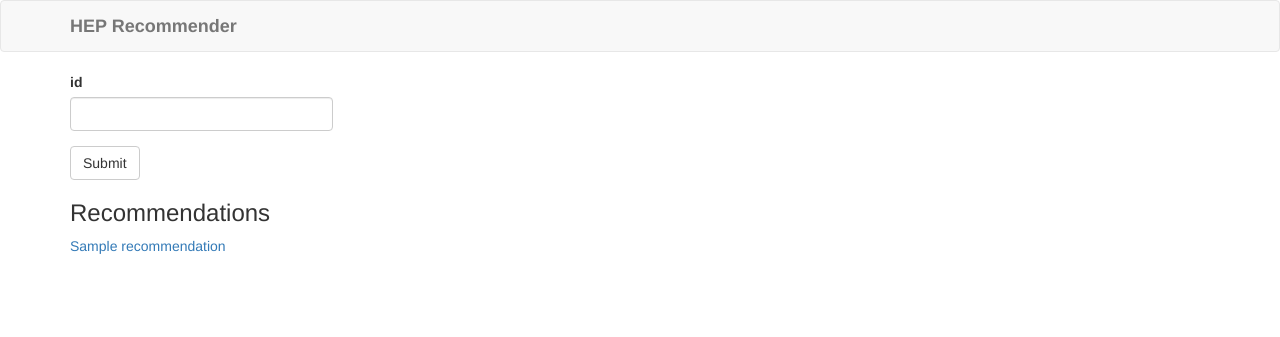
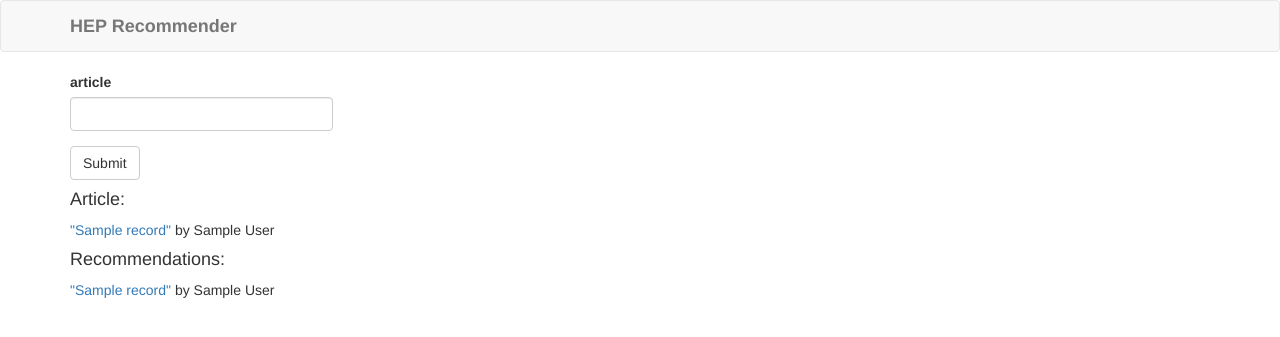
Before and after one commit to celis/hep_recommendations, a Flask app: template templates/index.html in a window 1280 px wide. Shown: the top 337 px of the page. Run offline with Flask 2, Linux system fonts and the light colour scheme; the template is opened without the code that fills it: values that come from a table or form of the project are taken from there, most other values are stand-ins (such as "Sample title", 1, 10 or a date in 2020); some libraries are stand-ins or nearby versions.

Commit message:
improve UI

```diff
--- a/app.py
+++ b/app.py
@@ -9,26 +9,22 @@ import boto3
 
 
 def download_model_artifacts():
-    s3_resource = boto3.resource(
-        "s3"
+    s3_resource = boto3.resource("s3")
+    s3_resource.Bucket("similar-articles-data").download_file(
+        "article_embeddings.bin", "model_artifact/article_embeddings.bin"
     )
-    s3_resource.Bucket('similar-articles-data').download_file('article_embeddings.bin', "model_artifact/article_embeddings.bin")
-
-
 
 
 app = Flask(__name__)
-app.config['SECRET_KEY'] = 'top secret!'
+app.config["SECRET_KEY"] = "top secret!"
 bootstrap = Bootstrap()
 bootstrap.init_app(app)
 
 
+class InputForm(FlaskForm):
+    article = StringField("article", validators=[DataRequired()])
 
-
-class InputForm(FlaskForm):
-    id = StringField('id', validators=[DataRequired()])
-
-    submit = SubmitField('Submit')
+    submit = SubmitField("Submit")
 
 
 class GensimWrapper:
@@ -55,25 +51,33 @@ class GensimWrapper:
         """
         return [recid for recid in self._model.vocab]
 
+
 download_model_artifacts()
 
 model = GensimWrapper()
 model.load("model_artifact/article_embeddings.bin")
 
 
-@app.route('/', methods=['GET', 'POST'])
+@app.route("/", methods=["GET", "POST"])
 def index():
-    id = None
+    article = None
     recommendations = None
     form = InputForm()
     inspire_api = InspireAPI()
     if form.validate_on_submit():
-        id = form.id.data
-        if id in model.vocabulary():
-            recommendations = model.most_similar(id)
-            recommendations = {article: inspire_api.literature(article).to_record().title for article in recommendations}
-    return render_template('index.html', form=form, id=id, recommendations=recommendations)
+        article = form.article.data
+        if article in model.vocabulary():
+            article = {"id": article, "record": inspire_api.literature(article).to_record()}
+            recommendations = model.most_similar(article["id"])
+            recommendations = [
+                {"id": recommendation, "record": inspire_api.literature(recommendation).to_record()}
+                for recommendation in recommendations
+            ]
+    return render_template(
+        "index.html", form=form, article=article, recommendations=recommendations
+    )
 
-if __name__ == '__main__':
+
+if __name__ == "__main__":
     # Threaded option to enable multiple instances for multiple user access support
     app.run(threaded=True, port=5000)
--- a/templates/base.html
+++ b/templates/base.html
@@ -1,5 +1,6 @@
 {% extends "bootstrap/base.html" %}
 {% import "bootstrap/wtf.html" as wtf %}
+
 
 {% block title %} HEP Recommender {% endblock %}
 
--- a/templates/index.html
+++ b/templates/index.html
@@ -18,16 +18,24 @@
                 {{ wtf.quick_form(form) }}
             </div>
         </div>
-        {% if id %}
+           {% if article %}
                {% if recommendations %}
-            <h3>Recommendations</h3>
-               {% for article, title in recommendations.items() %}
+                    <h4>Article:</h4>
                        <p>
-             <a href=https://labs.inspirehep.net/literature/{{ article }}> {{ title  }}</a>
+                           <a href=https://labs.inspirehep.net/literature/{{ article["id"] }}> "{{ article["record"].title  }}"
+                           </a>
+                           by {{ article["record"].authors_short  }}
+                       </p>
+                    <h4>Recommendations:</h4>
+                         {% for recommendation in recommendations %}
+                       <p>
+                           <a href=https://labs.inspirehep.net/literature/{{ recommendation["id"] }}> "{{ recommendation["record"].title  }}"
+                           </a>
+                           by {{ recommendation["record"].authors_short  }}
                        </p>
                          {% endfor %}
                {% else %}
-            <h3>Sorry, we dont have recommendations for this id</h3>
+                    <h3>Sorry, we dont have yet recommendations for this article</h3>
                {% endif %}
            {% endif %}
         </div>
```
Also changed, not shown: inspirehep_api_wrapper/datamodel/literature_record.py (+20 -0 lines), inspirehep_api_wrapper/service/inspire_api.py (line endings or trailing spaces). Lines whose indentation alone changed are shown as unchanged.
